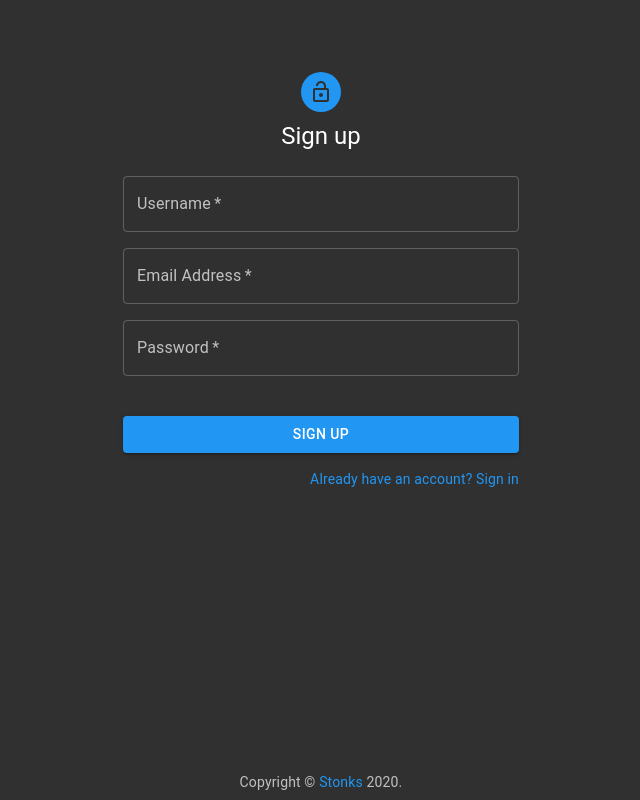
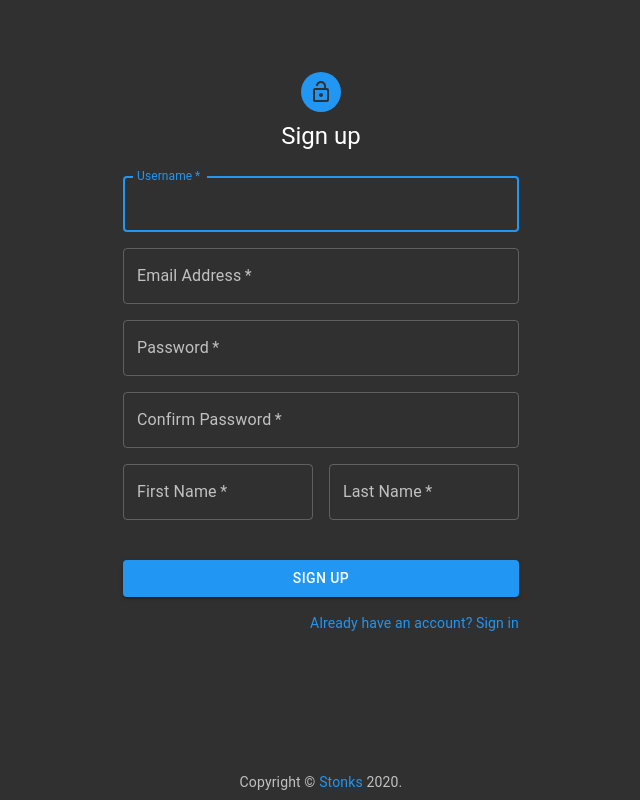
Before and after one commit to group2-largeproject/StonksWebApp, a React (Create React App) app in the folder client/: page /Register in a window 1280 px wide. Shown: the whole page, without its empty margins (319-959 px from the left). Built offline with nearby package versions, Linux system fonts and the light colour scheme.

Commit message:
successfully hooked front end registration to backend

```diff
--- a/client/src/components/register.jsx
+++ b/client/src/components/register.jsx
@@ -36,27 +36,49 @@ const useStyles = makeStyles((theme) => ({
 export default function Register() {
   const classes = useStyles();
 
-  var registerUsername;
-  var registerPassword;
-  var registerEmail;
+  const [state , setState] = useState({
+    registerUsername : "",
+    registerPassword : "",
+    registerConfirmPassword : "",
+    registerEmail : "",
+    registerFirstName : "",
+    registerLastName : ""
+  })
+  const handleChange = (e) => {
+    const {id , value} = e.target
+    setState(prevState => ({
+        ...prevState,
+        [id] : value
+    }))
+  }
 
   const [message,setMessage] = useState('');
 
-  const doregister = async event =>
+  const doRegister = async event =>
     {
+      event.preventDefault();
 
-
-        event.preventDefault();
-
+      if( state.registerUsername == '' || state.registerPassword == '' || state.registerEmail == '' || state.registerFirstName == '' || state.registerLastName == '' || state.registerConfirmPassword == '' ){
+        setMessage('Please fill out all fields!');
+      }
+      else if( state.registerPassword.length <= 6 ){
+        setMessage('Password must have a length of 6 or more!');
+      }
+      else if( state.registerPassword != state.registerConfirmPassword ){
+        setMessage('Passwords do not match!');
+      }
+      else{
         var js =
-        '{"username":"' + registerUsername.value +
-        '","password":"' + registerPassword.value +
-        '","email":"' + registerEmail.value
+        '{"username":"' + state.registerUsername +
+        '","password":"' + state.registerPassword +
+        '","email":"' + state.registerEmail +
+        '","firstName":"' + state.registerFirstName +
+        '","lastName":"' + state.registerLastName
         +'"}';
 
         try
         {
-            const response = await fetch(BASE_URL + 'api/register',
+            const response = await fetch(BASE_URL + 'register', //change to /api/register server side
             {
               method:'POST',
               body:js,
@@ -66,27 +88,20 @@ export default function Register() {
               }
             }
             );
+            if(response.status != ''){ //temp for testing, probably should find a better way to handle errors between front/backends
+              setMessage(response.statusText)
+            }
 
-            var res = JSON.parse(await response.text());
+            //var res = JSON.parse(await response.text());
 
-            if( res.id <= 0 )
-            {
-                setMessage('User/Password combination incorrect');
-            }
-            else
-            {
-                var user = {firstName:res.firstName,lastName:res.lastName,id:res.id}
-                localStorage.setItem('user_data', JSON.stringify(user));
 
-                setMessage('');
-                window.location.href = '/Dashboard';
-            }
         }
         catch(e)
         {
             alert(e.toString());
             return;
         }
+      }
     };
 
   return (
@@ -106,11 +121,13 @@ export default function Register() {
                 variant="outlined"
                 required
                 fullWidth
-                id="username"
+                id="registerUsername"
                 label="Username"
                 name="Username"
                 autoComplete="username"
-                ref={(c) => registerUsername = c}
+                value = {state.registerUsername}
+                onChange={handleChange}
+                autoFocus
               />
             </Grid>
             <Grid item xs={12}>
@@ -118,11 +135,12 @@ export default function Register() {
                 variant="outlined"
                 required
                 fullWidth
-                id="email"
+                id="registerEmail"
                 label="Email Address"
                 name="email"
                 autoComplete="email"
-                ref={(c) => registerEmail = c}
+                value = {state.registerEmail}
+                onChange={handleChange}
               />
             </Grid>
             <Grid item xs={12}>
@@ -133,10 +151,48 @@ export default function Register() {
                 name="password"
                 label="Password"
                 type="password"
-                id="password"
+                id="registerPassword"
                 autoComplete="current-password"
-                ref={(c) => registerPassword = c}
+                value = {state.registerPassword}
+                onChange={handleChange}
               />
+            </Grid>
+            <Grid item xs={12}>
+              <TextField
+                variant="outlined"
+                required
+                fullWidth
+                name="confirmPassword"
+                label="Confirm Password"
+                type="password"
+                id="registerConfirmPassword"
+                value = {state.registerConfirmPassword}
+                onChange={handleChange}
+              />
+            </Grid>
+            <Grid item xs={6}>
+            <TextField
+              variant="outlined"
+              required
+              fullWidth
+              name="First Name"
+              label="First Name"
+              id="registerFirstName"
+              value = {state.registerFirstName}
+              onChange={handleChange}
+            />
+            </Grid>
+            <Grid item xs={6}>
+            <TextField
+              variant="outlined"
+              required
+              fullWidth
+              name="Last Name"
+              label="Last Name"
+              id="registerLastName"
+              value = {state.registerLastName}
+              onChange={handleChange}
+            />
             </Grid>
             <Grid item xs={12}>
               <span id="registerResult">{message}</span>
@@ -148,7 +204,7 @@ export default function Register() {
             variant="contained"
             color="primary"
             className={classes.submit}
-            onClick={doregister}
+            onClick={doRegister}
           >
             Sign Up
           </Button>
```
